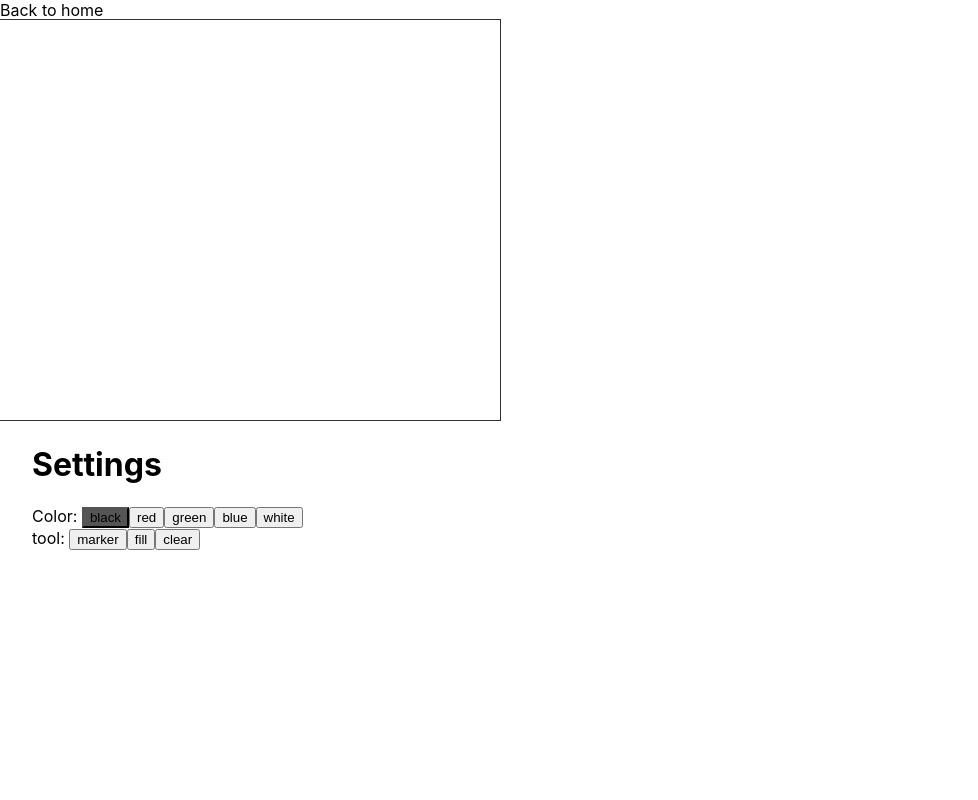
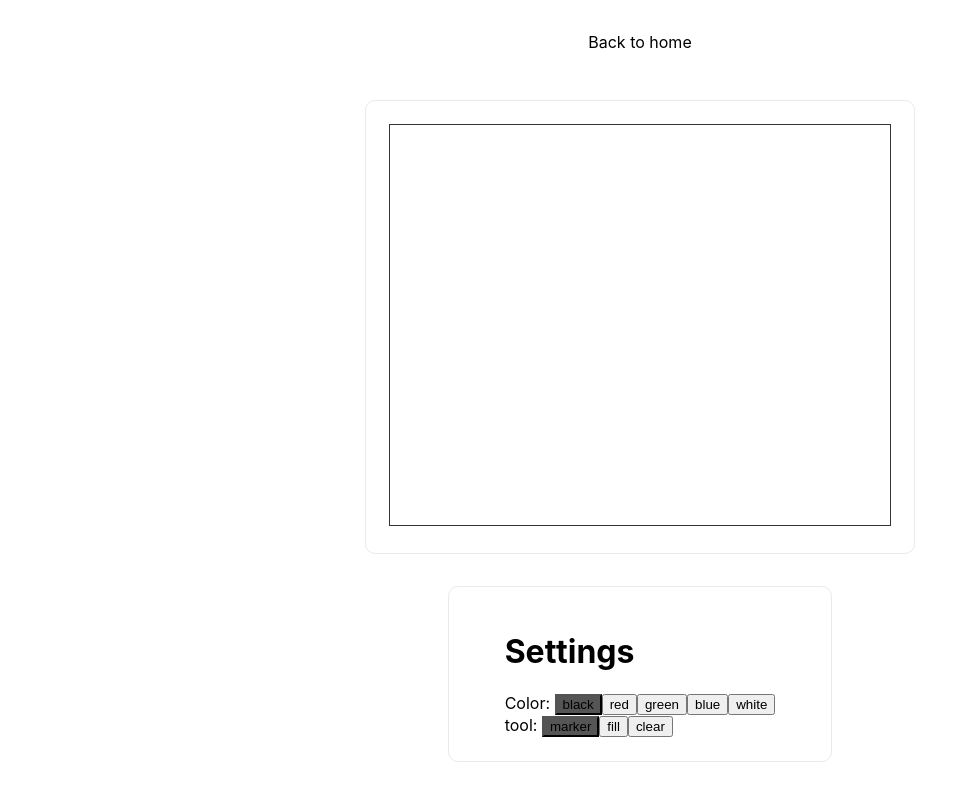
Before and after one commit to laukevinh/pocket-canvas, a Next.js app: page /paint in a window 1280 px wide. Shown: the whole page, without its empty margins (0-978 px from the left). Built offline with nearby package versions, Linux system fonts and the light colour scheme.

Commit message:
Improve performance slightly and add formating

```diff
--- a/components/Canvas.js
+++ b/components/Canvas.js
@@ -6,6 +6,7 @@ const Canvas = props => {
   const {
     color,
     tool,
+    setTool,
     width,
     height
   } = props;
@@ -15,7 +16,13 @@ const Canvas = props => {
     const canvas = canvasRef.current;
     const context = canvas.getContext('2d');
 
-    if (tool === null || tool === 'clear') {
+    if (tool === null) {
+      context.fillStyle = 'white';
+      context.fillRect(0, 0, canvas.width, canvas.height);
+      setTool('marker');
+    }
+
+    if (tool === 'clear') {
       context.fillStyle = 'white';
       context.fillRect(0, 0, canvas.width, canvas.height);
     }
--- a/pages/paint.js
+++ b/pages/paint.js
@@ -2,30 +2,43 @@ import Link from 'next/link'
 import React, { useState } from 'react';
 import Canvas from '../components/Canvas';
 import Settings from '../components/Settings';
+import styles from '../styles/Paint.module.css';
 
 const Paint = props => {
   const [color, setColor] = useState('#000000');
   const [tool, setTool] = useState(null);
 
   return (
-    <>
+    <div className={styles.container}>
+
+      <main className={styles.main}>
+        <div className={styles.segment}>
           <Link href="/">
             <a>Back to home</a>
           </Link>
-      <br />
+        </div>
+
+        <div className={`${styles.grid} ${styles.center}`}>
+          <div className={styles.card}>
             <Canvas
               color={color}
               tool={tool}
+              setTool={setTool}
               width={500}
               height={400}
             />
+          </div>
+          <div className={styles.card}>
             <Settings
               color={color}
               tool={tool}
               setColor={setColor}
               setTool={setTool}
             />
-    </>
+          </div>
+        </div>
+      </main>
+    </div>
   );
 }
 
--- a/styles/Paint.module.css
+++ b/styles/Paint.module.css
@@ -1,3 +1,40 @@
+.container {
+  padding: 0 2rem;
+}
+
+.grid {
+  display: flex;
+  align-items: center;
+  justify-content: center;
+  flex-wrap: wrap;
+  max-width: 800px;
+}
+
+.segment {
+  display: flex;
+  flex: 1;
+  padding: 2rem 0;
+  justify-content: center;
+  align-items: center;
+}
+
+.center {
+  margin-left: auto;
+  margin-right: auto;
+}
+
+.card {
+  margin: 1rem;
+  padding: 1.5rem;
+  text-align: left;
+  color: inherit;
+  text-decoration: none;
+  border: 1px solid #eaeaea;
+  border-radius: 10px;
+  transition: color 0.15s ease, border-color 0.15s ease;
+  max-width: 800px;
+}
+
 .frame {
   outline: 1px #333 solid;
 }
```
Lines whose indentation alone changed are shown as unchanged.
